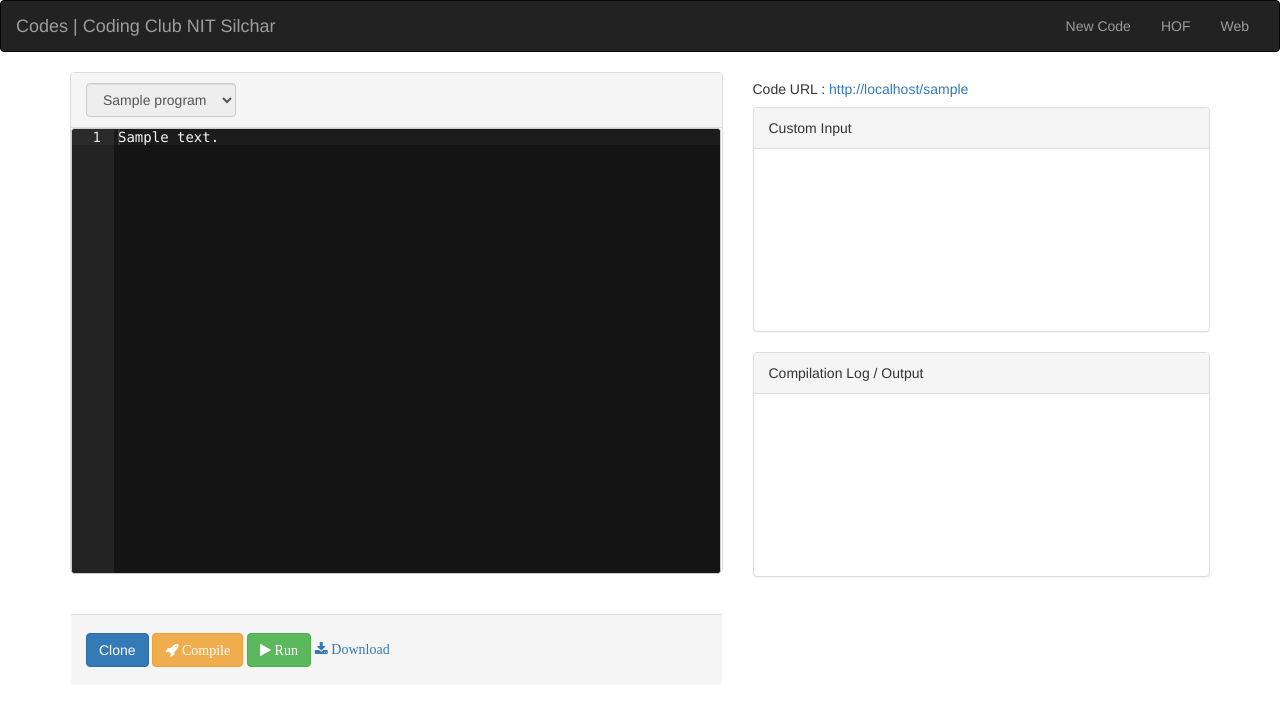
After one commit to CCNITSilchar/code.ccnits.com, a Django app: template templates/view.html in a window 1280 px wide. The commit adds this page. Shown: the top 706 px of the page. Run offline with Django 3.2, Linux system fonts and the light colour scheme; the template is opened without the code that fills it: values that come from a table or form of the project are taken from there, others are empty; tables that the repository leaves empty hold one stand-in row (values such as "Sample post"); some libraries are stand-ins or nearby versions.

Commit message:
Shareable Code URL which can be compiled and run

```diff
--- a/codeccnitscom/urls.py
+++ b/codeccnitscom/urls.py
@@ -22,4 +22,6 @@ urlpatterns = [
     url(r'^$', Home.as_view(), name='HomePage'),
     url(r'^sample/$', Sample.as_view(), name='Sample'),
     url(r'^save_code/$', SaveCode.as_view(), name='SaveCode'),
+    url(r'^(?P<slug>[\w\-]+)$', ViewCode.as_view(), name='ViewCode'),
+    url(r'^(?P<slug>[\w\-]+)/$', ViewCode.as_view(), name='ViewCodeFull'),
 ]
--- /dev/null
+++ b/templates/view.html
@@ -0,0 +1,66 @@
+{% extends 'base.html' %}
+{% block page_css %}
+    <style type="text/css" media="screen">
+        #editor {
+            position: relative;
+            top: -15px;
+            right: -1px;
+            bottom: 0;
+            left: -15px;
+        }
+    </style>
+{% endblock %}
+{% block main_page %}
+<div class="row">
+    <div class="col-md-7 col-sm-7 col-xs-12">
+        <div class="panel panel-default" style="height:500px">
+          <div class="panel-heading">
+              <select id="language_select" name="language" class="form-control" style="width:150px;" disabled>
+                        <option value="{{ code.programming_language.id }}" selected>{{ code.programming_language.name }}</option>
+              </select>
+          </div>
+          <div class="panel-body">
+            <input type="hidden" value="{{ code.slug }}" id="hidden_slug"/>
+            <pre id="editor" style="height:446px; width:650px">{{ code.code_text }}</pre>
+          </div>
+          <div class="panel-footer">
+              <a href="/clone/{{ code.slug }}/"><button type="button" class="btn btn-primary navbar-btn" id="clone"> Clone </button></a>
+              <button type="button" class="btn btn-warning navbar-btn" id="compile"><i class="fa fa-rocket"> Compile </i></button>
+              <button type="button" class="btn btn-success navbar-btn" id="run"><i class="fa fa-play"> Run </i></button>
+              <a id="downloadLink" href="download/{{ code.slug }}/" ><i class="fa fa-download"> Download </i></a>
+          </div>
+        </div>
+    </div>
+    <div class="col-md-5 col-sm-5 col-xs-12">
+        <h5 id="code_url_field">Code URL : <a href="http://localhost/{{ code.slug }}">http://localhost/{{ code.slug }}</a></h5>
+        <div class="panel panel-default" style="height:225px">
+            <div class="panel-heading">
+                Custom Input
+            </div>
+            <div class="panel-body"></div>
+        </div>
+        <div class="panel panel-default" style="height:225px">
+            <div class="panel-heading">
+                Compilation Log / Output
+            </div>
+            <div class="panel-body"></div>
+        </div>
+    </div>
+
+</div>
+{% endblock %}
+
+{% block page_js %}
+<script src="https://cdnjs.cloudflare.com/ajax/libs/ace/1.2.3/ace.js" type="text/javascript" charset="utf-8"></script>
+<script>
+    var editor = ace.edit("editor");
+    var EDITED = false;
+    var SAVE_LOCK = false;
+    editor.setTheme("ace/theme/twilight");
+    editor.getSession().setMode("ace/mode/{{ code.programming_language.ace_lang_code }}");
+    document.getElementById('editor').style.fontSize='14px';
+    editor.getSession().setUseWrapMode(true);
+    editor.setReadOnly(true);
+    editor.$blockScrolling = Infinity
+</script>
+{% endblock %}
```
Also changed, not shown: main/views.py (+21 -2 lines), templates/home.html (+4 -11 lines).
